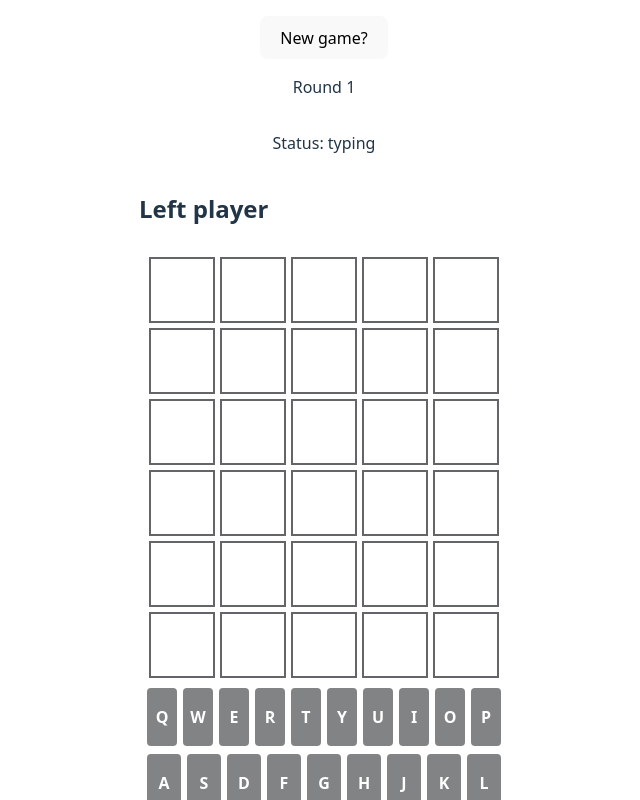
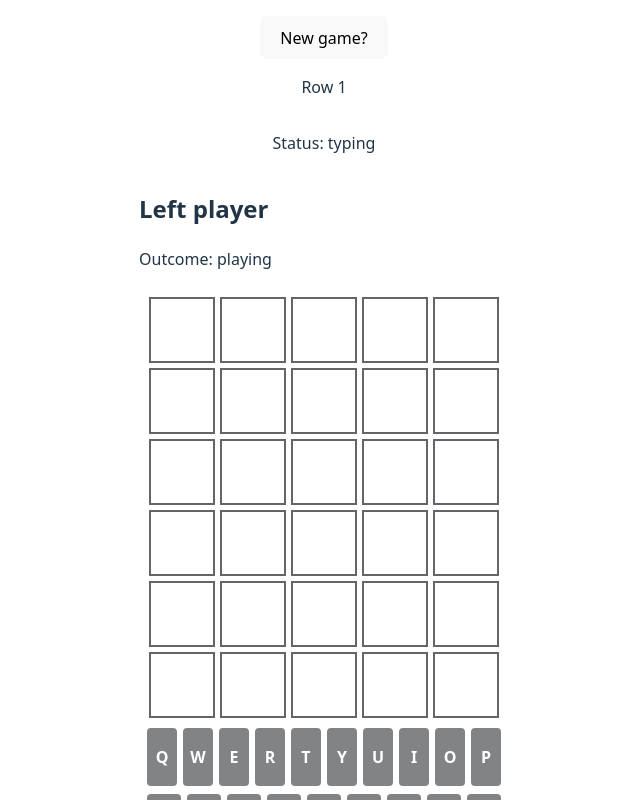
Before and after one commit to kokolebest/kordle, a React (Vite) app: page / in a window 1280 px wide. Shown: the top 800 px of the page, without its empty margins (316-956 px from the left). Built offline with nearby package versions, Linux system fonts and the light colour scheme; no server answers.

Commit message:
started the versus layout 2

```diff
--- a/src/App.tsx
+++ b/src/App.tsx
@@ -12,8 +12,10 @@ type RoundStatus = "typing" | "waiting_for_both" | "revealed";
 type PlayerRoundState = {
   guesses: string[];
   currentGuess: string;
+  lockedGuess: string;
   solution: string;
   submitted: boolean;
+  outcome: "playing" | "won" | "lost";
 };
 
 type PlayersState = Record<PlayerId, PlayerRoundState>;
@@ -23,8 +25,10 @@ const PLAYER_IDS: PlayerId[] = ["left", "right"];
 const createInitialPlayerState = (): PlayerRoundState => ({
   guesses: [],
   currentGuess: "",
+  lockedGuess: "",
   solution: "",
   submitted: false,
+  outcome: "playing",
 });
 
 const createInitialPlayersState = (): PlayersState => ({
@@ -39,7 +43,7 @@ function App() {
   const [isMenuOpen, setIsMenuOpen] = useState(false);
   const [col, setCol] = useState(5);
   const [roundStatus, setRoundStatus] = useState<RoundStatus>("typing");
-  const [roundNumber, setRoundNumber] = useState(1);
+  const [currentRow, setCurrentRow] = useState(0);
 
   useEffect(() => {
     const getSolutions = async () => {
@@ -52,21 +56,66 @@ function App() {
         left: {
           guesses: [],
           currentGuess: "",
+          lockedGuess: "",
           solution: leftSolution || "",
           submitted: false,
+          outcome: "playing",
         },
         right: {
           guesses: [],
           currentGuess: "",
+          lockedGuess: "",
           solution: rightSolution || "",
           submitted: false,
+          outcome: "playing",
         },
       });
+      setCurrentRow(0);
       setRoundStatus("typing");
     };
 
     getSolutions();
-  }, [col, roundNumber]);
+  }, [col]);
+
+  useEffect(() => {
+    if (roundStatus !== "revealed") {
+      return;
+    }
+
+    const timeoutId = window.setTimeout(() => {
+      setPlayers((previousPlayers) => {
+        const updatedPlayers: PlayersState = {
+          left: { ...previousPlayers.left },
+          right: { ...previousPlayers.right },
+        };
+
+        PLAYER_IDS.forEach((playerId) => {
+          const player = previousPlayers[playerId];
+          const lastGuess = player.guesses.at(-1)?.toLowerCase();
+          const won = player.outcome === "won" || lastGuess === player.solution;
+          const lost =
+            player.outcome === "lost" || (!won && player.guesses.length >= 6);
+
+          updatedPlayers[playerId] = {
+            ...player,
+            currentGuess: "",
+            lockedGuess: "",
+            submitted: false,
+            outcome: won ? "won" : lost ? "lost" : "playing",
+          };
+        });
+
+        return updatedPlayers;
+      });
+
+      setCurrentRow((previousRow) => previousRow + 1);
+      setRoundStatus("typing");
+    }, 300);
+
+    return () => {
+      window.clearTimeout(timeoutId);
+    };
+  }, [roundStatus]);
 
   const handleKeyPress = (playerId: PlayerId, key: string) => {
     setPlayers((previousPlayers) => {
@@ -74,7 +123,11 @@ function App() {
         return previousPlayers;
       }
       const activePlayer = previousPlayers[playerId];
-      if (activePlayer.submitted || activePlayer.guesses.length === 6) {
+      if (
+        activePlayer.submitted ||
+        activePlayer.outcome !== "playing" ||
+        activePlayer.guesses.length === 6
+      ) {
         return previousPlayers;
       }
 
@@ -87,7 +140,7 @@ function App() {
           ...previousPlayers,
           [playerId]: {
             ...activePlayer,
-            guesses: [...activePlayer.guesses, activePlayer.currentGuess],
+            lockedGuess: activePlayer.currentGuess,
             currentGuess: "",
             submitted: true,
           },
@@ -98,27 +151,25 @@ function App() {
         );
         setRoundStatus(bothSubmitted ? "revealed" : "waiting_for_both");
 
-        if (bothSubmitted) {
-          const leftWon =
-            updatedPlayers.left.guesses.at(-1)?.toLowerCase() ===
-            updatedPlayers.left.solution;
-          const rightWon =
-            updatedPlayers.right.guesses.at(-1)?.toLowerCase() ===
-            updatedPlayers.right.solution;
-
-          setTimeout(() => {
-            if (leftWon && rightWon) {
-              alert("Both players solved their word!");
-            } else if (leftWon) {
-              alert("Left player wins this round!");
-            } else if (rightWon) {
-              alert("Right player wins this round!");
-            } else {
-              alert("No one solved their word this round.");
-            }
-          }, 300);
+        if (!bothSubmitted) {
+          return updatedPlayers;
         }
-        return updatedPlayers;
+        return {
+          left: {
+            ...updatedPlayers.left,
+            guesses: [
+              ...updatedPlayers.left.guesses,
+              updatedPlayers.left.lockedGuess,
+            ],
+          },
+          right: {
+            ...updatedPlayers.right,
+            guesses: [
+              ...updatedPlayers.right.guesses,
+              updatedPlayers.right.lockedGuess,
+            ],
+          },
+        };
       }
       if (key === "BACKSPACE") {
         return {
@@ -146,18 +197,10 @@ function App() {
 
   const handleNewGame = (nextCol: number) => {
     setCol(nextCol);
-    setRoundNumber(1);
+    setCurrentRow(0);
     setRoundStatus("typing");
     setPlayers(createInitialPlayersState());
     setIsMenuOpen(false);
-  };
-
-  const handleNextRound = () => {
-    if (roundStatus !== "revealed") {
-      return;
-    }
-
-    setRoundNumber((previousRound) => previousRound + 1);
   };
 
   const keyboardStates = useMemo(
@@ -173,12 +216,13 @@ function App() {
       <button className="btn-menu" onClick={() => setIsMenuOpen(true)}>
         New game?
       </button>
-      <p>Round {roundNumber}</p>
+      <p>Row {currentRow + 1}</p>
       <p>Status: {roundStatus}</p>
 
       {PLAYER_IDS.map((playerId) => (
         <section key={playerId}>
           <h2>{playerId === "left" ? "Left player" : "Right player"}</h2>
+          <p>Outcome: {players[playerId].outcome}</p>
           <Grid
             guesses={players[playerId].guesses}
             currentGuess={players[playerId].currentGuess}
@@ -187,7 +231,9 @@ function App() {
           />
           <Keyboard
             isGameOver={
-              players[playerId].submitted || roundStatus === "revealed"
+              players[playerId].submitted ||
+              roundStatus === "revealed" ||
+              players[playerId].outcome !== "playing"
             }
             onKeyPress={(key: string) => handleKeyPress(playerId, key)}
             keyboardStates={keyboardStates[playerId]}
@@ -195,12 +241,6 @@ function App() {
         </section>
       ))}
 
-      {roundStatus === "revealed" && (
-        <button className="btn-menu" onClick={handleNextRound}>
-          Next round
-        </button>
-      )}
-
       {isMenuOpen && <MainMenuModal col={col} handleClick={handleNewGame} />}
     </div>
   );
```
